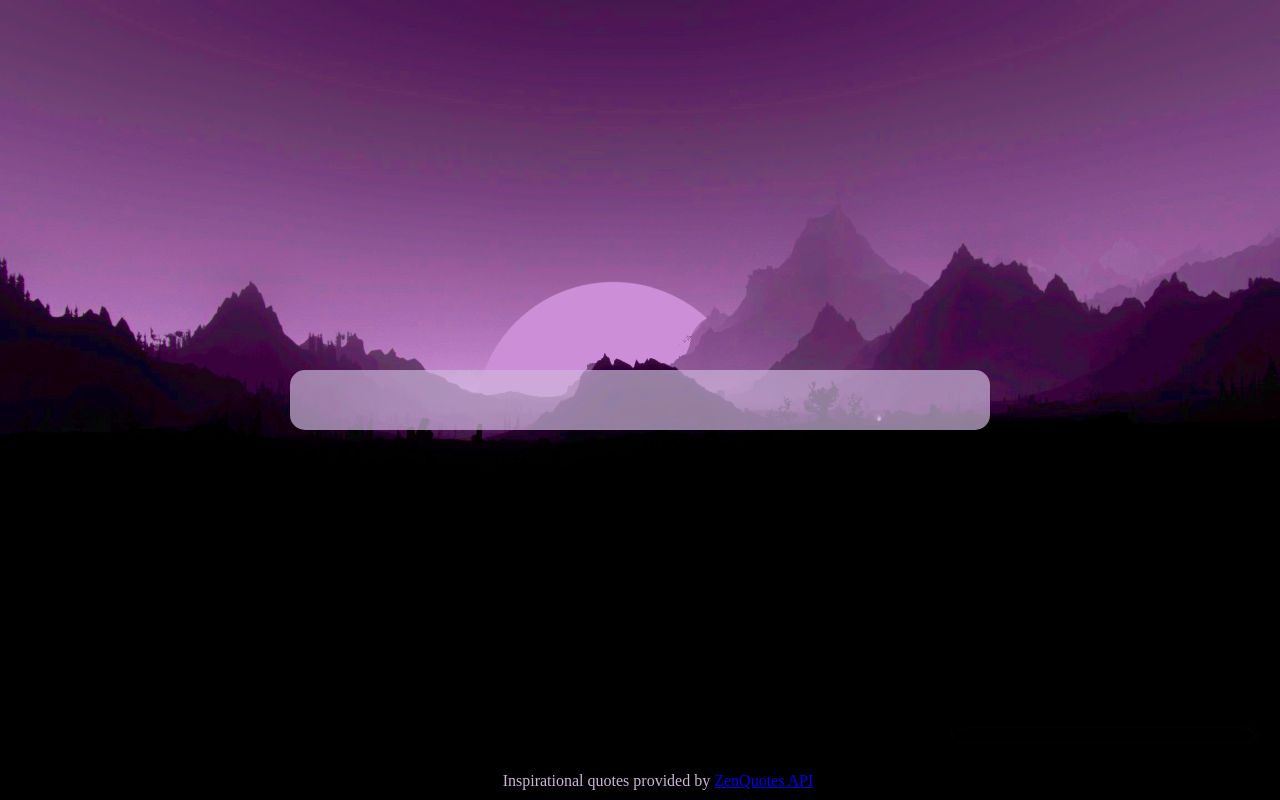
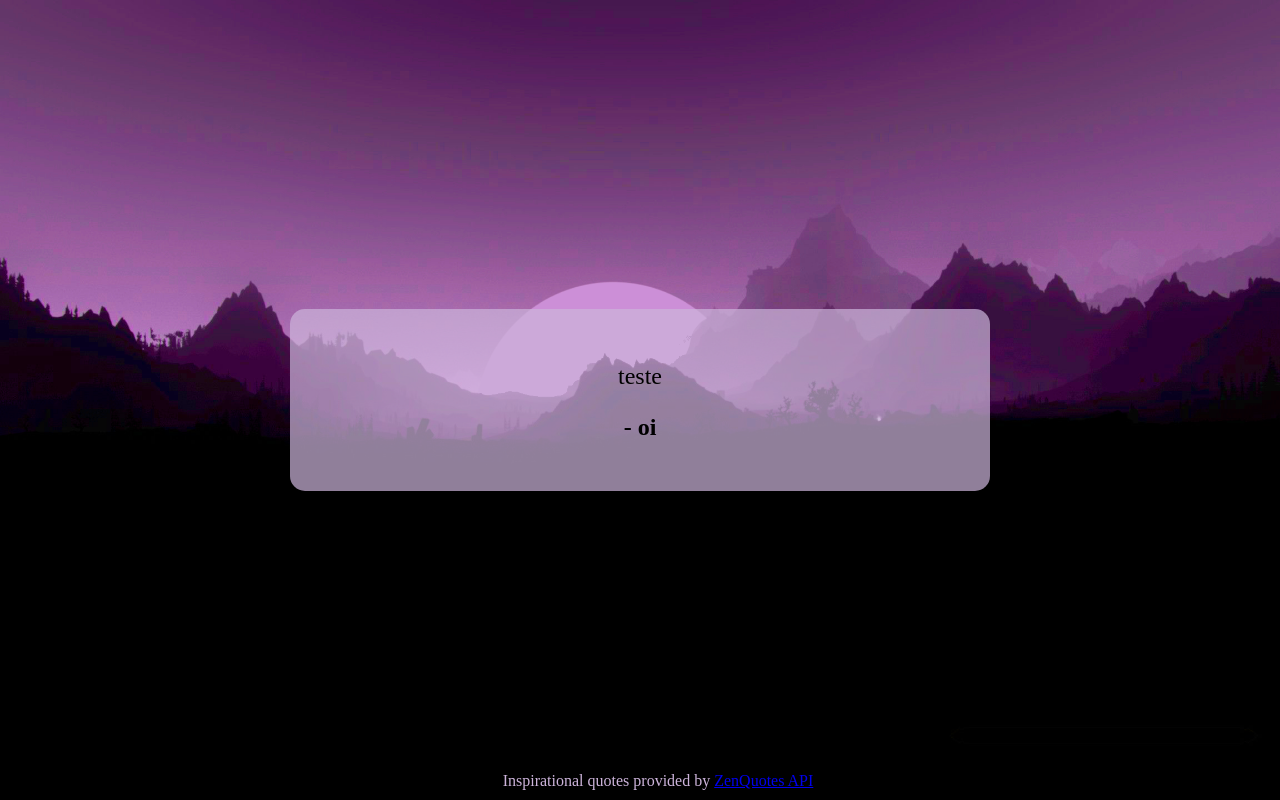
Before and after one commit to jnnastti/text-to-speech, a plain HTML site: page index.html in a window 1280 px wide. Drawn offline with Linux system fonts and the light colour scheme; no server answers.

Commit message:
tentando fazer falar  o que está em tela

```diff
--- a/main.js
+++ b/main.js
@@ -1,36 +1,69 @@
 const url = 'https://zenquotes.io/api/random';
 
 function apresentarFrase() {
-  let req = fetch(url, {
-    mode: 'no-cors',
-    method: 'GET',
-    async:true,
-    headers: {
-        "Content-Type": "application/json",
-        "Access-Control-Allow-Origin" : "*",
-        "Access-Control-Allow-Credentials" : true
-    }
-  })
-  let dado = req.then((response) => {
-    return response.json()
-  })
+  // let req = fetch(url, {
+  //   mode: 'no-cors',
+  //   method: 'GET',
+  //   async:true,
+  //   headers: {
+  //       "Content-Type": "application/json",
+  //       "Access-Control-Allow-Origin" : "*",
+  //       "Access-Control-Allow-Credentials" : true
+  //   }
+  // })
+  // let dado = req.then((response) => {
+  //   return response.json()
+  // })
 
-  dado.then((dado) => {
-    dado.forEach(element => {
+  // dado.then((dado) => {
+  //   dado.forEach(element => {
 
-      criarFrase(element)
-    });
-  })
+  //     criarFrase(element)
+  //   });
+  // })
+  var frase = {
+    q: 'teste',
+    a: 'oi'
+  }
+  criarFrase(frase);
 }
 
 function criarFrase(infofrase) {
-    let div = document.getElementById('frase');
+  let div = document.getElementById('frase');
 
-    let frase = document.createElement('p');
+  let frase = document.createElement('p');
+  let h2 = document.createElement('h2');
 
-    frase.textContent = infofrase.q;
+  h2.textContent = `- ${infofrase.a}`;
+  // frase.textContent = `"${infofrase.q}"`;
+  frase.textContent = infofrase.q;
 
-    div.appendChild(frase)
+  frase.id = "textoFrase";
+
+  div.innerHTML = "";
+
+  div.appendChild(frase)
+  div.appendChild(h2)
+
+  lerFrase()
+}
+
+function lerFrase() {
+  let frase = document.getElementById('textoFrase');
+  let toSay = frase.textContent.trim();
+  const availableVoices = speechSynthesis.getVoices();
+
+  // toSay = toSay.substr(toSay.indexOf("\"") + 1, toSay.lastIndexOf("\"") - 1);
+
+  const utterance = new SpeechSynthesisUtterance(toSay);
+
+  utterance.voice = availableVoices[0];
+  speechSynthesis.speak(utterance);
+  // frase.textContent = '';
+
+  setTimeout(function() {
+    apresentarFrase()
+  }, 2000)
 }
 
 apresentarFrase()
--- a/style.css
+++ b/style.css
@@ -29,3 +29,7 @@ footer {
     padding: 10px;
     color: #cdb4db;
 }
+
+#frase p {
+    font-size: 24px;
+}
```
